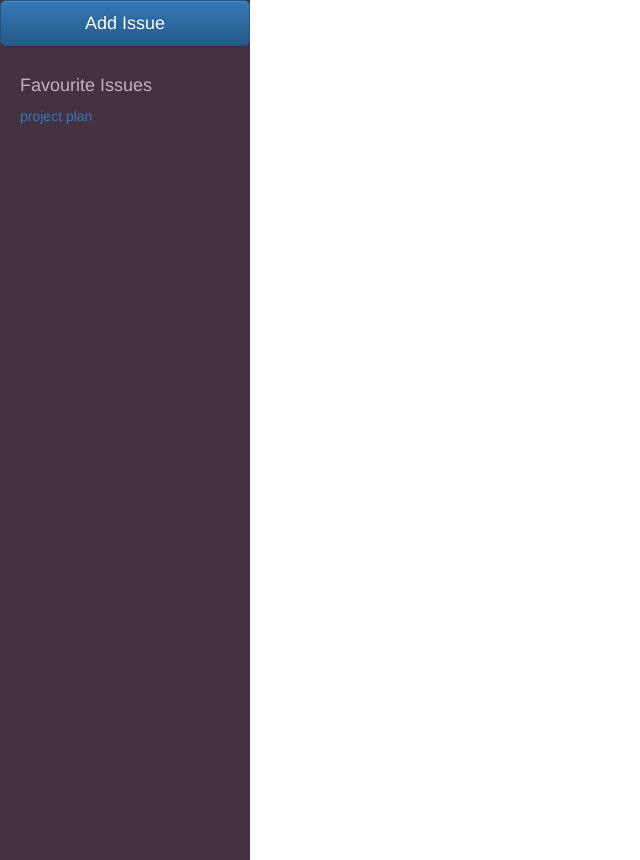
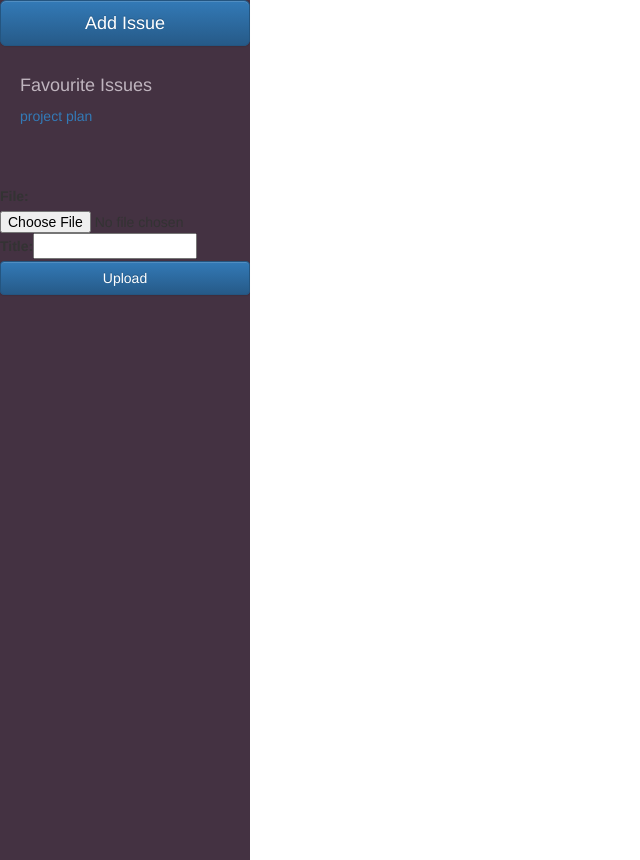
Before and after one commit to team-mario/chatting, a Django app: page /accounts/profile/ in a window 1280 px wide. Shown: the part 80-940 px from the top of the page, without its empty margins (0-640 px from the left). Run offline with Django 3.2, Linux system fonts and the light colour scheme; the visitor is signed in with stand-in values (Sample User, id 1); data that the repository does not hold is empty; some libraries are stand-ins or nearby versions.

Commit message:
Add channel uploads in view (temporary) and add models

```diff
--- a/chatting/chatting/settings.py
+++ b/chatting/chatting/settings.py
@@ -18,6 +18,10 @@ STATIC_ROOT = os.path.join(BASE_DIR, "static/")
 STATICFILES_DIRS = (
     os.path.join(BASE_DIR, "assets"),
 )
+
+MEDIA_ROOT = os.path.join(BASE_DIR, 'media')
+
+MEDIA_URL = '/media/'
 
 # Quick-start development settings - unsuitable for production
 # See https://docs.djangoproject.com/en/1.8/howto/deployment/checklist/
--- a/chatting/chatting/urls.py
+++ b/chatting/chatting/urls.py
@@ -31,5 +31,6 @@ urlpatterns = [
     url(r'^accounts/profile/', 'team.views.index'),
     url(r'^issue/create$', 'team.views.channel_create', name='channel_create'),
     url(r'^issue/channel/(?P<channel_name>\S+?)', 'team.views.channel_detail', name='channel_detail'),
+    url(r'^issue/file/add', 'team.views.channel_file_add'),
     url(r'^', 'login.views.index'),
 ]
--- a/chatting/team/forms.py
+++ b/chatting/team/forms.py
@@ -1,6 +1,6 @@
 __author__ = 'judelee'
 from django import forms
-from team.models import IssueChannel
+from team.models import IssueChannel, ChannelFiles
 
 
 class IssueChannelForm(forms.models.ModelForm):
@@ -9,3 +9,10 @@ class IssueChannelForm(forms.models.ModelForm):
     class Meta:
         model = IssueChannel
         fields = {'channel_name', 'channel_content'}
+
+
+class UploadFileForm(forms.models.ModelForm):
+
+    class Meta:
+        model = ChannelFiles
+        fields = {'title', 'file'}
--- a/chatting/team/models.py
+++ b/chatting/team/models.py
@@ -17,3 +17,9 @@ class HashTag(models.Model):
 
     def __str__(self):
         return self.tag_name
+
+
+class ChannelFiles(models.Model):
+    title = models.CharField(max_length=30)
+    file = models.FileField(upload_to='channel_files')
+    channel = models.ForeignKey(IssueChannel, default=None)
--- a/chatting/team/views.py
+++ b/chatting/team/views.py
@@ -1,6 +1,6 @@
 from django.shortcuts import render, redirect
-from .forms import IssueChannelForm
-from team.models import IssueChannel
+from .forms import IssueChannelForm, UploadFileForm
+from team.models import IssueChannel, ChannelFiles
 from django.http import HttpResponseRedirect
 from django.contrib.auth.decorators import login_required
 
@@ -10,10 +10,11 @@ def index(request):
     # Check limiting access
     # if not request.user.is_authenticated():
         # return redirect('/accounts/login/')
-
+    file_channel_form = UploadFileForm
     issue_channel_form = IssueChannelForm
     return render(request, 'common/base.html', {'issue_channel_form': issue_channel_form,
-                                                'issue_channel': IssueChannel.objects.all()})
+                                                'issue_channel': IssueChannel.objects.all(),
+                                                'file_channel_form': file_channel_form})
 
 
 @login_required(login_url='/accounts/login/')
@@ -31,3 +32,14 @@ def channel_create(request):
 @login_required(login_url='/accounts/login/')
 def channel_detail(request, channel_name):
     return redirect('/messages/project-plan')
+
+
+@login_required(login_url='/accounts/login/')
+def channel_file_add(request):
+    if request.method == 'POST':
+        title = request.POST.get('title')
+        channel = IssueChannel.objects.get(pk=1)
+        ChannelFiles.objects.create(title=title, file=request.FILES['file'], channel=channel)
+        return redirect('/accounts/profile/')
+
+    return redirect('/accounts/login/')
--- a/chatting/templates/common/base.html
+++ b/chatting/templates/common/base.html
@@ -70,6 +70,16 @@
                     <a href="/messages/project-plan" id="project-plan">project plan</a>
             </div>
 
+            <br><br><br>
+            <div>
+                <form action="/issue/file/add" method="post" enctype="multipart/form-data">
+                    {% csrf_token %}
+                    {{ file_channel_form }}
+                    <button type="submit" class="btn btn-primary" id="btn_file_submit">Upload</button>
+                </form>
+
+            </div>
+
         </div>
          <div id="PostIssueChannelModal" class="modal fade">
             <div class="modal-dialog">
```
Also changed, not shown: chatting/team/tests/test_file_uploads.py (added, +21 -0 lines).
